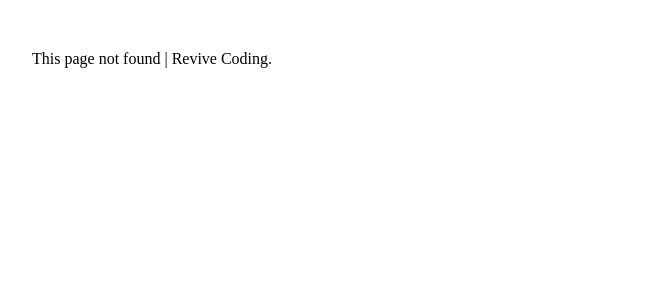
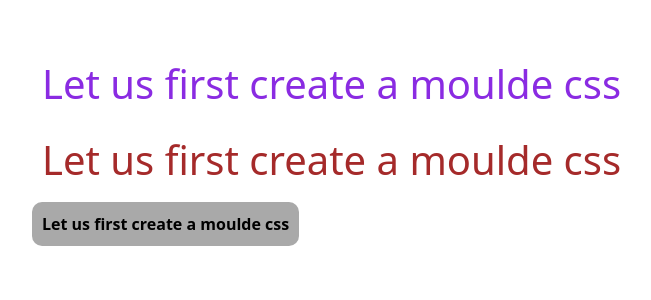
Before and after one commit to mentorvikash/nextjs-domo-youtube, a Next.js app: page /day4/module-style in a window 1280 px wide. Before the commit this address had no page. Shown: the top 300 px of the page, without its empty margins (18-669 px from the left). Built offline with nearby package versions, Linux system fonts and the light colour scheme.

Commit message:
apply module styling

```diff
--- a/package.json
+++ b/package.json
@@ -10,6 +10,7 @@
     "serve": "json-server --watch db.json --port 4000"
   },
   "dependencies": {
+    "bootstrap": "^5.3.2",
     "canvas": "^2.11.2",
     "eslint": "8.45.0",
     "eslint-config-next": "13.4.12",
--- a/pages/_app.js
+++ b/pages/_app.js
@@ -1,10 +1,12 @@
 import '@/styles/globals.css'
 import Layout from '@/components/layout'
+// config bootstrap in our project
+import "bootstrap/dist/css/bootstrap.min.css"
 
 export default function App({ Component, pageProps }) {
   return (
     <>
-    <Layout><Component {...pageProps} /></Layout>
+      <Layout><Component {...pageProps} /></Layout>
     </>
   )
 }
--- /dev/null
+++ b/pages/day4/custom.module.css
@@ -0,0 +1,15 @@
+.heading1 {
+  color: blueviolet;
+}
+
+.heading2 {
+  color: brown;
+}
+
+.button1 {
+  padding: 10px;
+  border: 0 solid black;
+  border-radius: 10px;
+  background-color: darkgray;
+  font-weight: 600;
+}
--- /dev/null
+++ b/pages/day4/module-style.jsx
@@ -0,0 +1,15 @@
+import React from 'react'
+import style from './custom.module.css'
+
+function ModuleStyle() {
+  return (
+    <div>
+        <h1 className={style.heading1} > Let us first create a moulde css </h1>
+        <h1 className={style.heading2} > Let us first create a moulde css </h1>
+        <button className={style.button1} >  Let us first create a moulde css </button>
+
+    </div>
+  )
+}
+
+export default ModuleStyle
--- a/pages/index.js
+++ b/pages/index.js
@@ -39,6 +39,7 @@
         }}
       >
         <button
+          className="btn btn-primary"
           style={{ alignSelf: "center" }}
           onClick={() => index > 0 && setIndex((prev) => prev - 1)}
         >
@@ -68,6 +69,7 @@
           </div>
         </div>
         <button
+          className="btn btn-primary"
           style={{ alignSelf: "center" }}
           onClick={() =>
             index != information.length - 1 && setIndex((prev) => prev + 1)
--- a/styles/globals.css
+++ b/styles/globals.css
@@ -2,3 +2,9 @@
   margin: 0;
   padding: 10px;
 }
+h2 {
+  color: aqua;
+}
+h3 {
+  color: green;
+}
```
Also changed, not shown: 1 other file (tests, documents, lock files or other folders).
